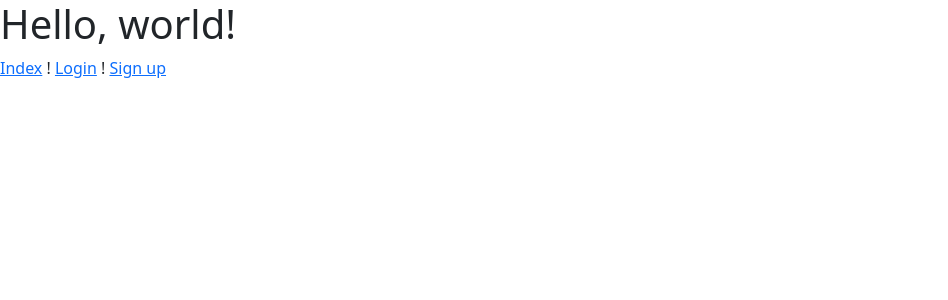
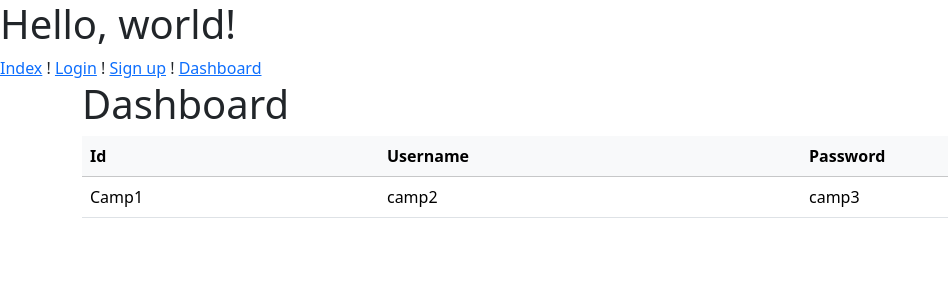
Before and after one commit to Juanse2005/crud, an Angular app in the folder project.front/: page /dashboard in a window 1280 px wide. Before the commit this address led to /. Shown: the top 300 px of the page, without its empty margins (0-948 px from the left). Built offline with nearby package versions, Linux system fonts and the light colour scheme.

Commit message:
dashboard commit

```diff
--- a/project.front/src/app/app.component.html
+++ b/project.front/src/app/app.component.html
@@ -13,6 +13,8 @@
       <a routerLink="login">Login</a>
       !
       <a routerLink="sign-up">Sign up</a>
+      !
+      <a routerLink="dashboard">Dashboard</a>
     </nav>
   </body>
 
--- a/project.front/src/app/app.routes.ts
+++ b/project.front/src/app/app.routes.ts
@@ -1,8 +1,10 @@
 import { Routes } from '@angular/router';
 import { LoginComponent } from './components/login/login.component';
 import { SignUpComponent } from './components/sign-up/sign-up.component';
+import { DashboardComponent } from './components/dashboard/dashboard.component';
 
 export const routes: Routes = [
     {path: 'login', component: LoginComponent},
-    {path: 'sign-up', component: SignUpComponent}
+    {path: 'sign-up', component: SignUpComponent},
+    {path: 'dashboard', component: DashboardComponent}
 ];
--- /dev/null
+++ b/project.front/src/app/components/dashboard/dashboard.component.html
@@ -0,0 +1,31 @@
+<div class="container">
+    <h1>Dashboard</h1>
+    <table class="table">
+        <thead class="table-light">
+            <tr>
+                <th>
+                    Id
+                </th>
+                <th>
+                    Username
+                </th>
+                <th>
+                    Password
+                </th>
+            </tr>
+        </thead>
+        <tbody>
+            <tr>
+                <td>
+                    Camp1
+                </td>
+                <td>
+                    camp2
+                </td>
+                <td>
+                    camp3
+                </td>
+            </tr>
+        </tbody>
+    </table>
+</div>
```
Also changed, not shown: project.front/src/app/components/dashboard/dashboard.component.ts (added, +12 -0 lines), project.front/src/app/components/dashboard/dashboard.component.css (added), 1 other file (tests, documents, lock files or other folders).
